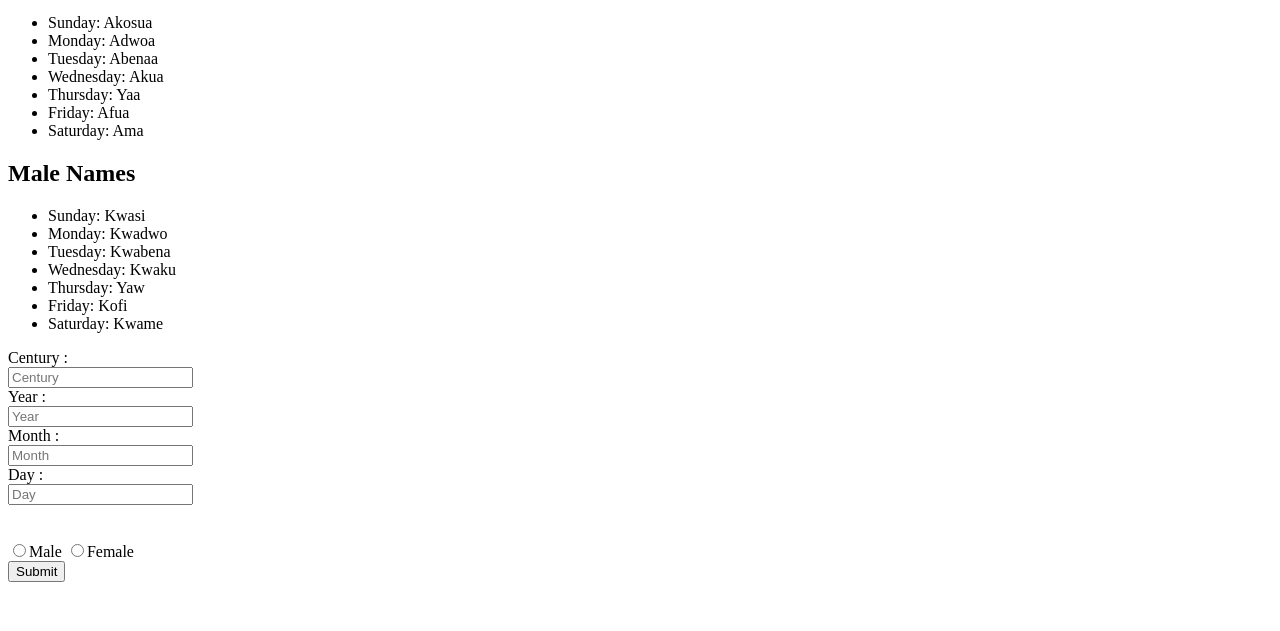
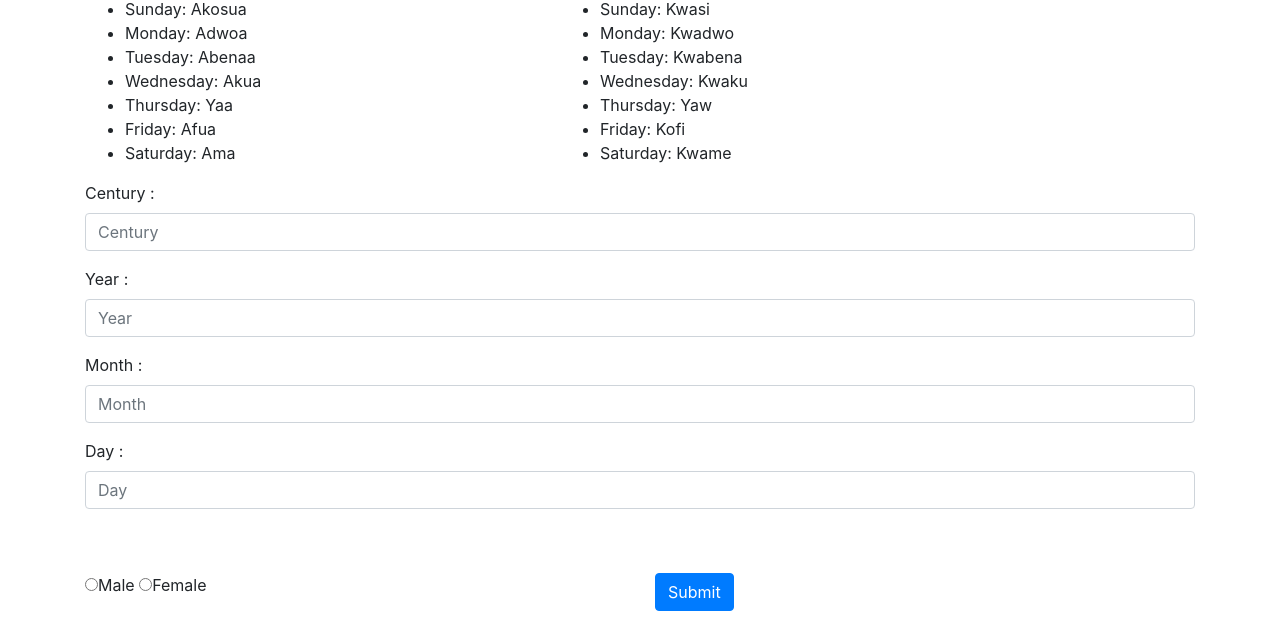
Before and after one commit to Abijahkabiro/akan, a plain HTML site: page index.html in a window 1280 px wide. Shown: the part 169-800 px from the top of the page. Drawn offline with nearby package versions, Linux system fonts and the light colour scheme.

Commit message:
add a script link and boostrap cdn link

```diff
--- a/index.html
+++ b/index.html
@@ -3,7 +3,9 @@
 <head>
     <meta charset="UTF-8">
     <meta name="viewport" content="width=device-width, initial-scale=1.0">
-    <title>Document</title>
+    <link rel="stylesheet" href="https://stackpath.bootstrapcdn.com/bootstrap/4.3.1/css/bootstrap.min.css" integrity="sha384-ggOyR0iXCbMQv3Xipma34MD+dH/1fQ784/j6cY/iJTQUOhcWr7x9JvoRxT2MZw1T" crossorigin="anonymous">
+    <link href="css/styles.css" rel="stylesheet" type="text/css">
+    <title>Akan Names</title>
 </head>
 <body>
 
@@ -74,7 +76,7 @@
                 </div>
             </div>
         </div>
-
     </div>
+    <script src="index.js"></script>
 </body>
 </html>
```
